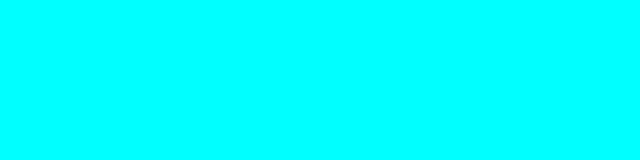
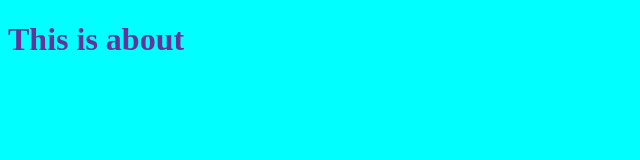
Before and after one commit to Kyaw-Zaya-17/1-learn-git, a plain HTML site: page about.html in a window 1280 px wide. Shown: the whole page, without its empty margins (0-640 px from the left). Drawn offline with Linux system fonts and the light colour scheme.

Commit message:
html edited

```diff
--- a/about.html
+++ b/about.html
@@ -9,6 +9,8 @@
 
 </head>
 <body>
+
+    <h1>This is about</h1>
     <script src="js/app.js"></script>
 
 </body>
```
Also changed, not shown: index.html (+1 -0 lines).
